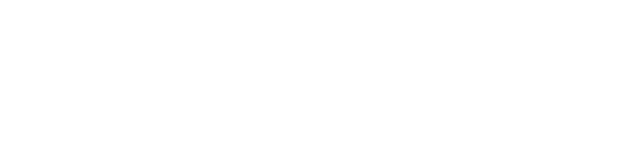
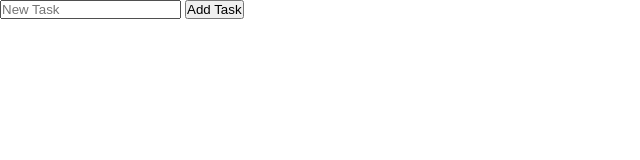
Before and after one commit to Kavic07/TaskTracker, a plain HTML site: page index.html in a window 1280 px wide. Shown: the whole page, without its empty margins (0-640 px from the left). Drawn offline with Linux system fonts and the light colour scheme.

Commit message:
Add task form to index.html

```diff
--- a/index.html
+++ b/index.html
@@ -7,6 +7,10 @@
     <title>Task Tracker</title>
   </head>
   <body>
+    <form>
+      <input type="text" placeholder="New Task" />
+      <button>Add Task</button>
+    </form>
     <script src="tasktracker.js"></script>
   </body>
 </html>
```
